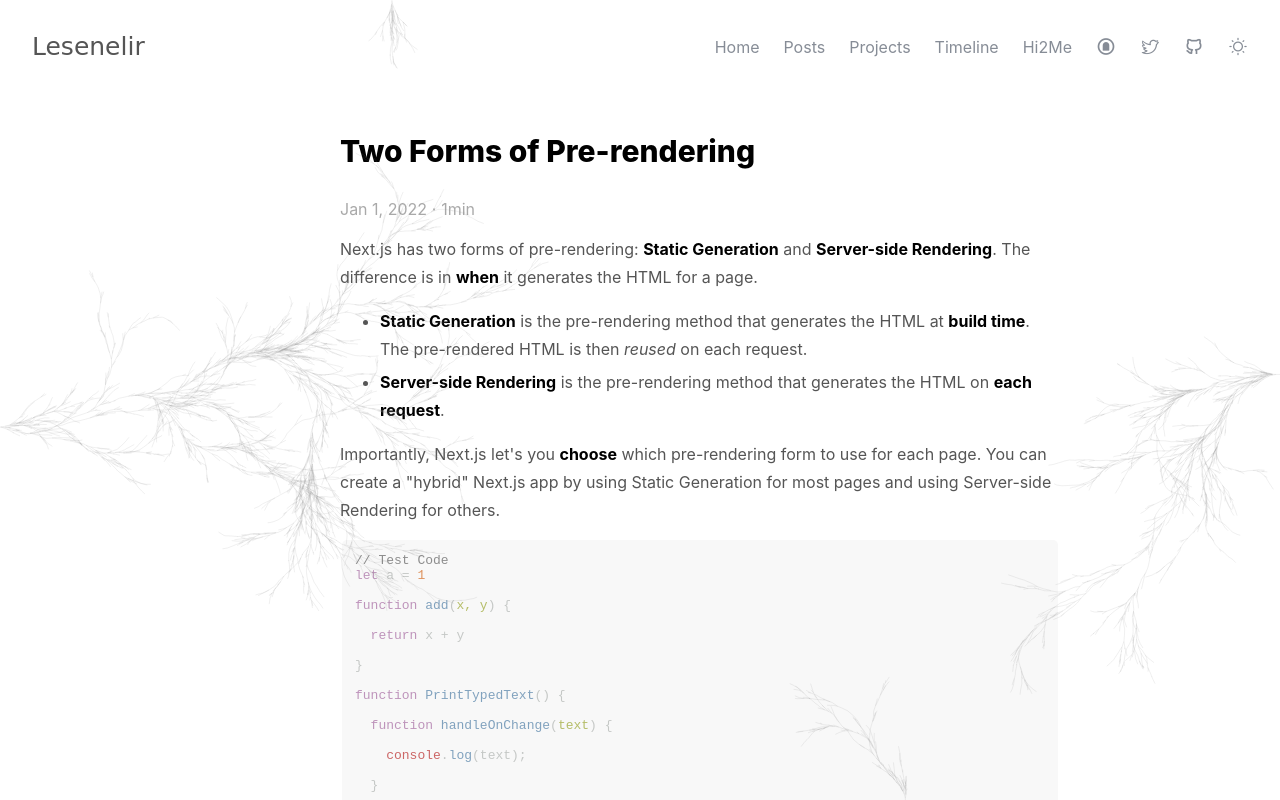
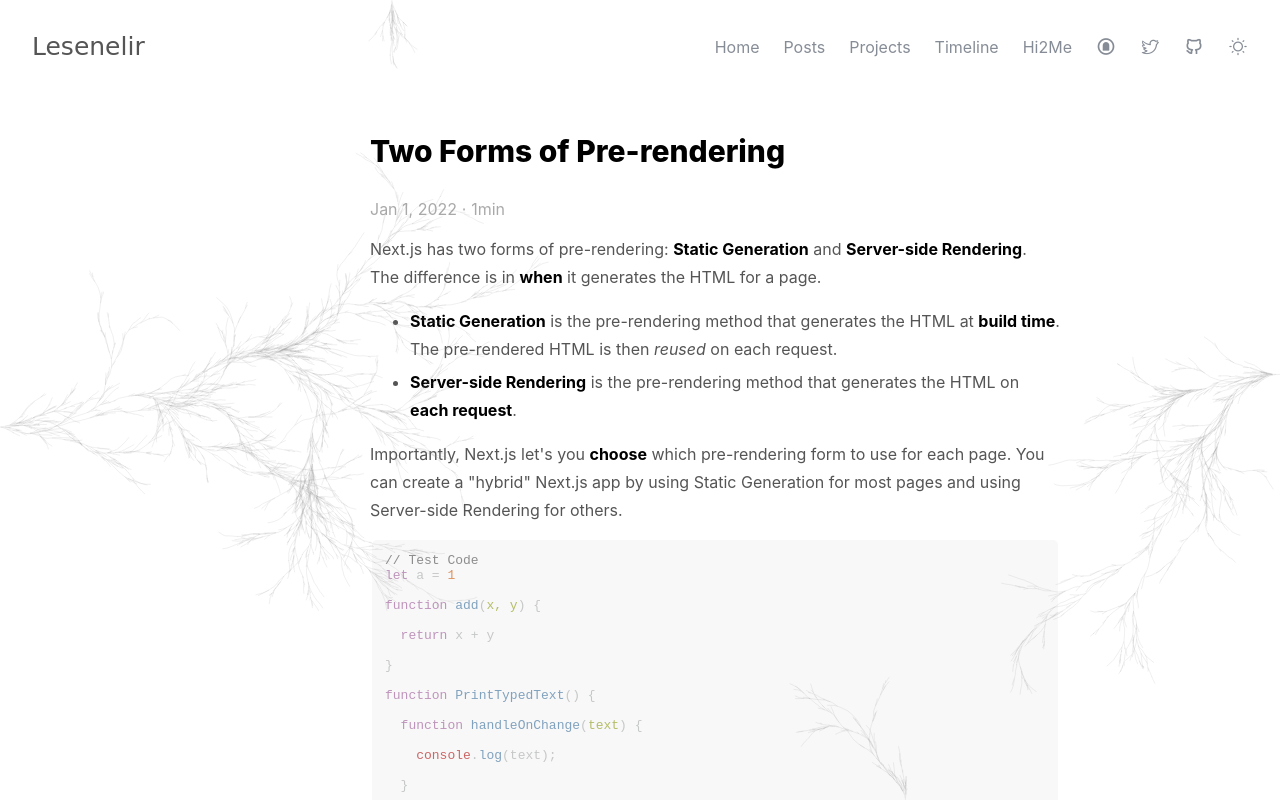
Before and after one commit to lesenelir/lesenelir.zz, a Next.js app: page /posts/pre-rendering in a window 1280 px wide. Shown: the top 800 px of the page. Built offline with nearby package versions, Linux system fonts and the light colour scheme.

Commit message:
chore: change post + md css

```diff
--- a/styles/markdown.module.css
+++ b/styles/markdown.module.css
@@ -5,7 +5,7 @@
   justify-content: center;
   /*添加marginLeft，视觉上更加居中*/
   /*不添加marginLeft，是最居中的*/
-  margin-left: 120px;
+  margin-left: 150px;
 }
 
 .title {
--- a/styles/md.css
+++ b/styles/md.css
@@ -71,7 +71,7 @@
 }
 
 .md a {
-  color: #000000;
+  color: var(--surfaceStrong);
   border-bottom: 1px solid rgba(125,125,125,.3);
   transition: border .3s ease-in-out;
 }
```
